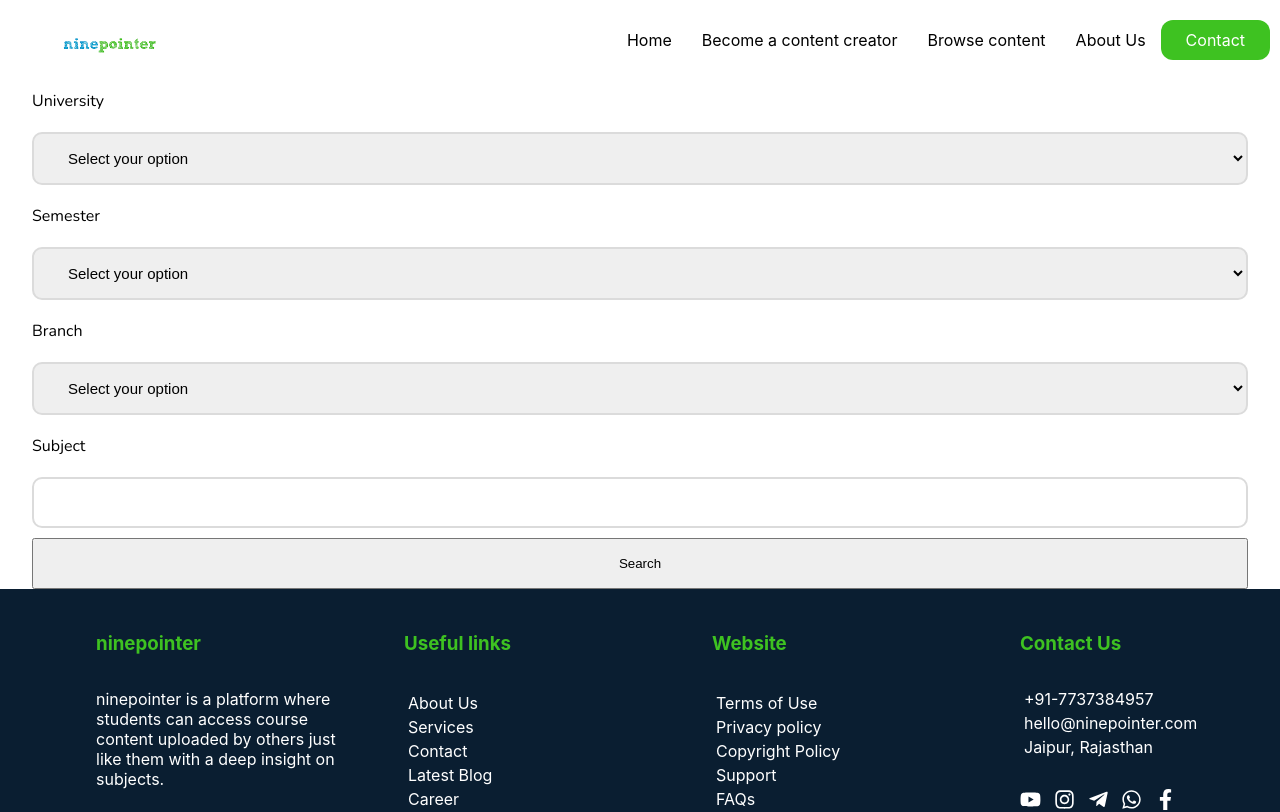
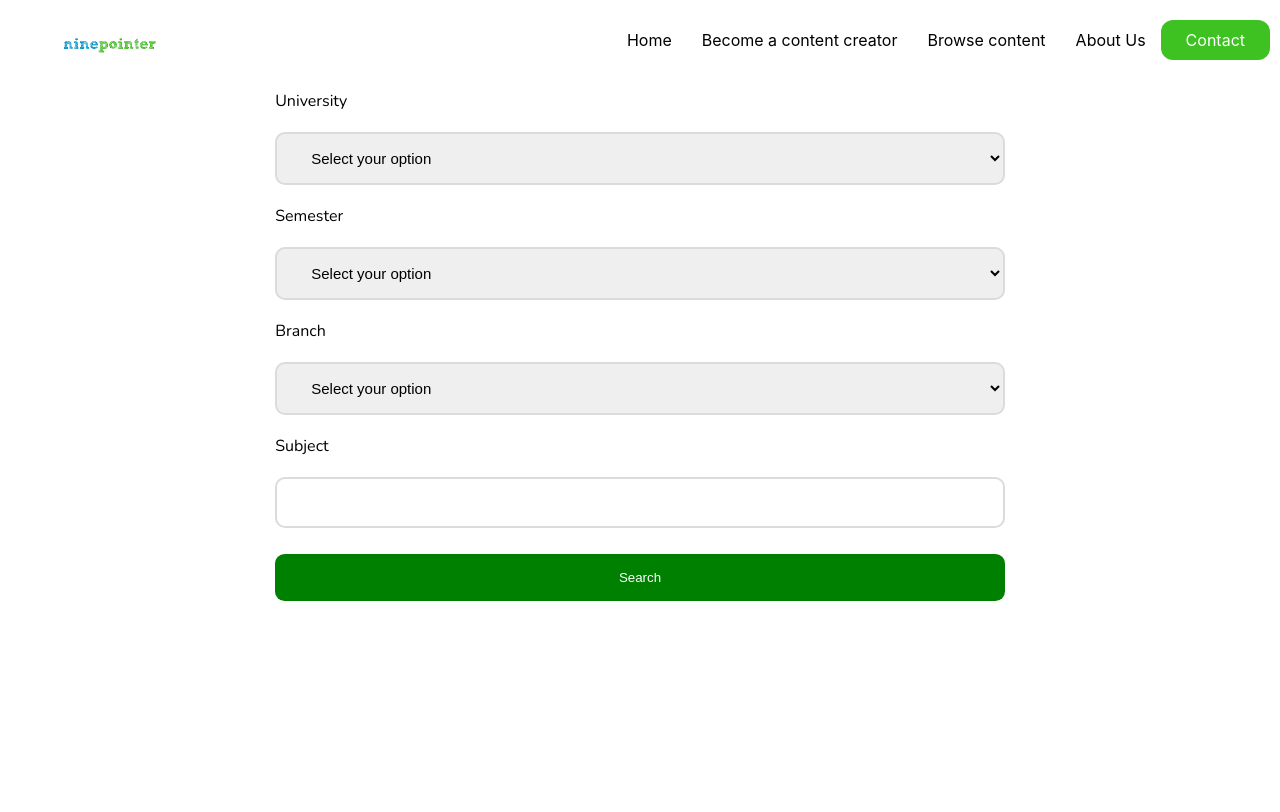
Before and after one commit to anshumansharma000/ninepointer, a Next.js app in the folder ninepointer/: page /pyq in a window 1280 px wide. Shown: the top 812 px of the page. Built offline with nearby package versions, Linux system fonts and the light colour scheme.

Commit message:
UI changes

```diff
--- a/ninepointer/components/PYQ/PyqCard.module.scss
+++ b/ninepointer/components/PYQ/PyqCard.module.scss
@@ -1,10 +1,10 @@
 .container{
     padding: 2rem;
-    border: 2px solid black;
-    border-radius: 4px;
+    border: 1px solid black;
+    border-radius: 0.6rem;
     width: 60%;
     margin-bottom: 2rem;
-    margin: 0 auto;
+    // margin: 0 auto;
     .info{
         display: flex;
         justify-content: space-between;
@@ -12,5 +12,9 @@
     button{
         padding: 0.5rem;
         cursor: pointer;
+        border: none;
+        border-radius: 0.6rem;
+        background-color: green;
+        color: white;
     }
 }
--- a/ninepointer/components/PYQ/PyqCards.js
+++ b/ninepointer/components/PYQ/PyqCards.js
@@ -6,11 +6,7 @@ const PyqCards = ({ pyqs }) => {
     <div>
       <h2 style={{ textAlign: 'center' }}>PYQs</h2>
       {pyqs.map((pyq, index) => {
-        return (
-          <div key={index}>
-            <PyqCard pyq={pyq} />
-          </div>
-        );
+        return <PyqCard key={index} pyq={pyq} />;
       })}
     </div>
   );
--- a/ninepointer/styles/pyq.module.scss
+++ b/ninepointer/styles/pyq.module.scss
@@ -1,4 +1,7 @@
 .container{
+    width: 60%;
+    margin: 0 auto;
+    min-height: 100vh;
     label{
         margin: 10px 0px;
     }
@@ -15,7 +18,12 @@
         }
 
         button{
+            margin-top: 1rem;
             padding: 1rem;
+            color: white;
+            background-color: green;
+            border: none;
+            border-radius: 0.6rem;
         }
     }
 }
```
